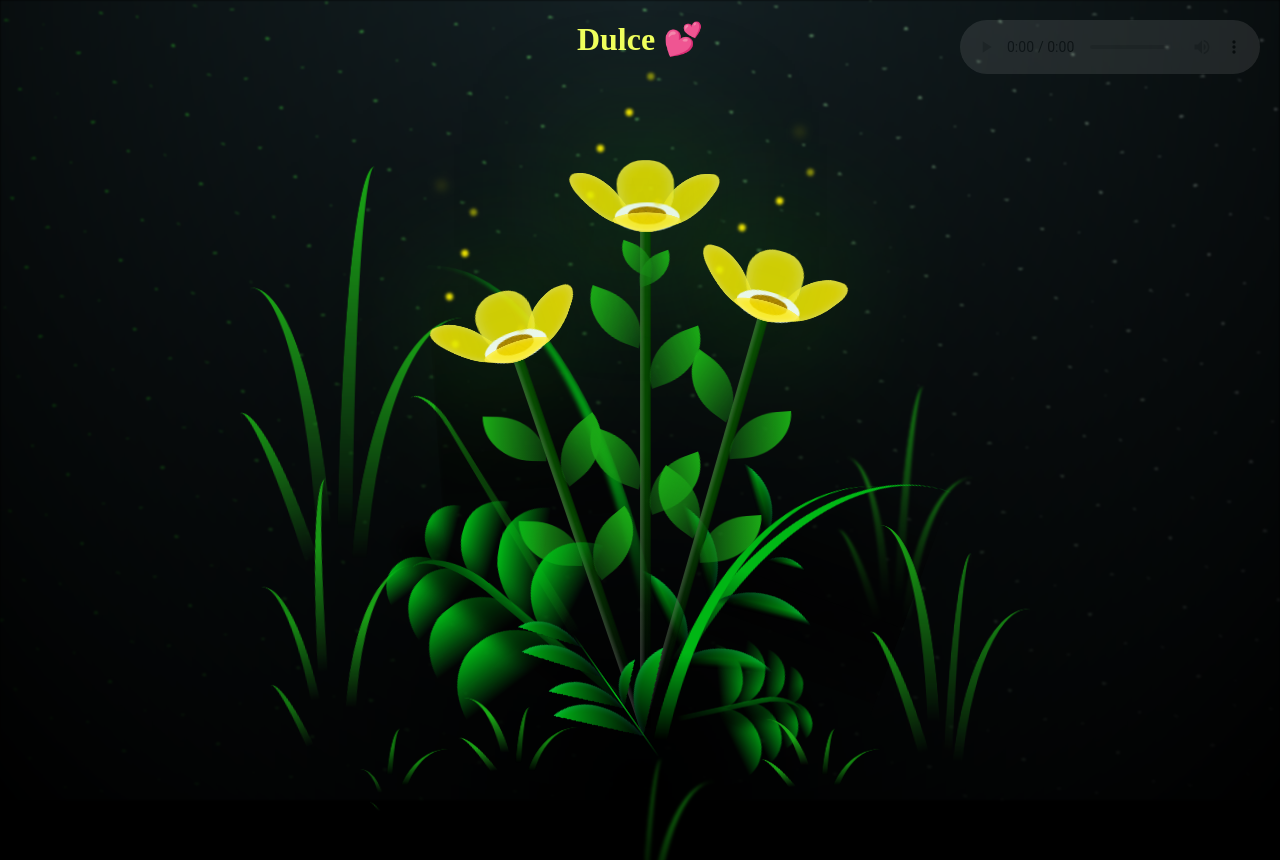
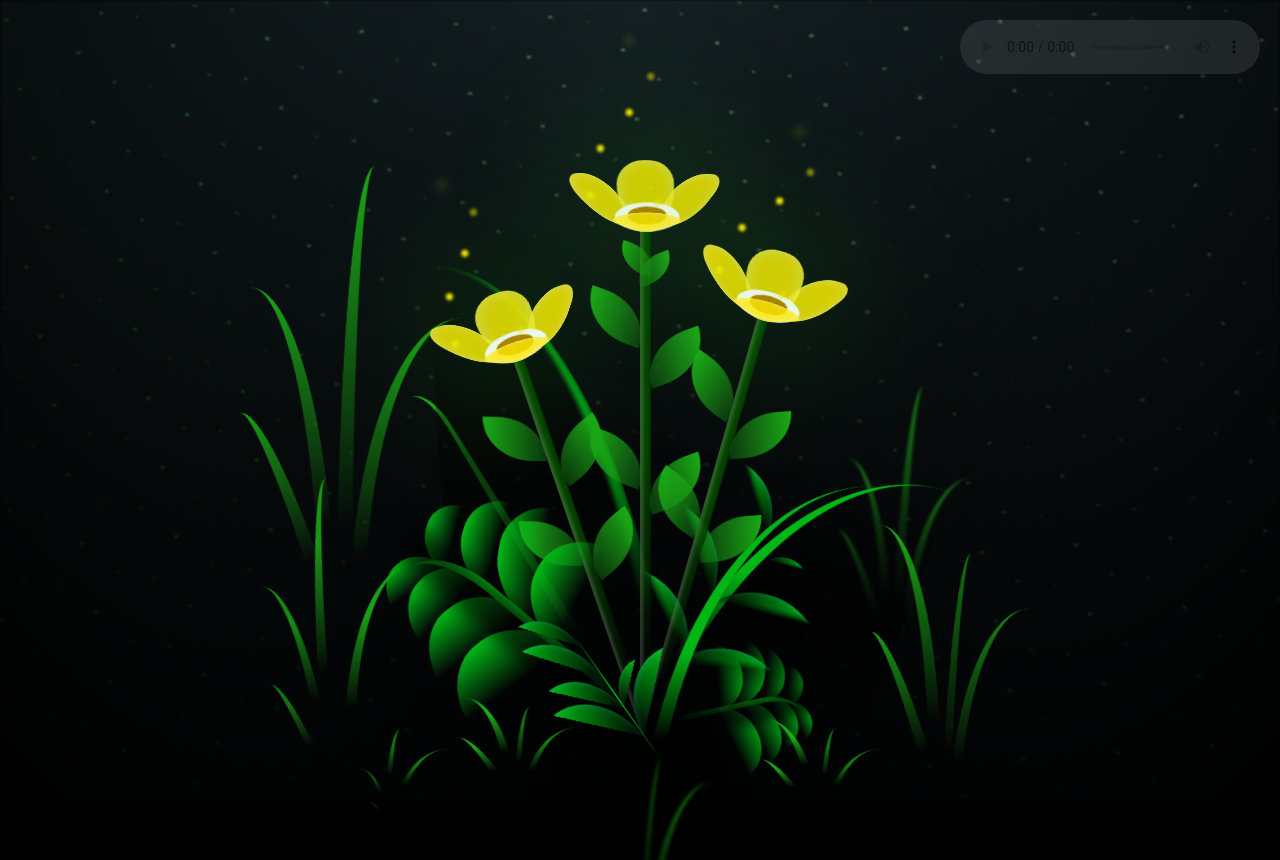
Before and after one commit to Snayersh/FloresAmarillas, a plain HTML site: page index.html in a window 1280 px wide. Shown: the top 860 px of the page. Drawn offline with Linux system fonts and the light colour scheme.

Commit message:
Quitar nombre del html

```diff
--- a/index.html
+++ b/index.html
@@ -10,7 +10,6 @@
 </head>
 
 <body class="container">
-   <h1 class="name">Dulce 💕</h1>
    <audio class="song" controls autoplay>
     <source src="img/Floricienta.mp3" type="audio/mpeg">
     Tu navegador no soporta el elemento de audio.
```
